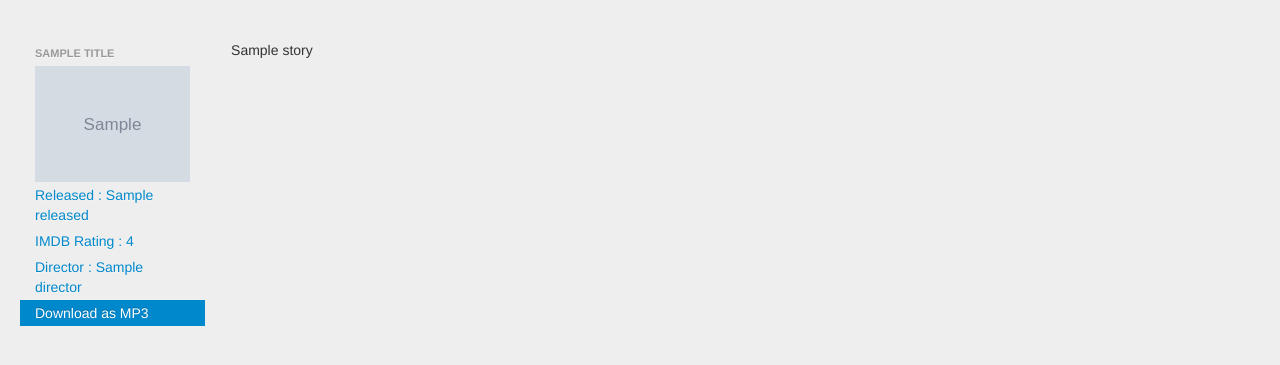
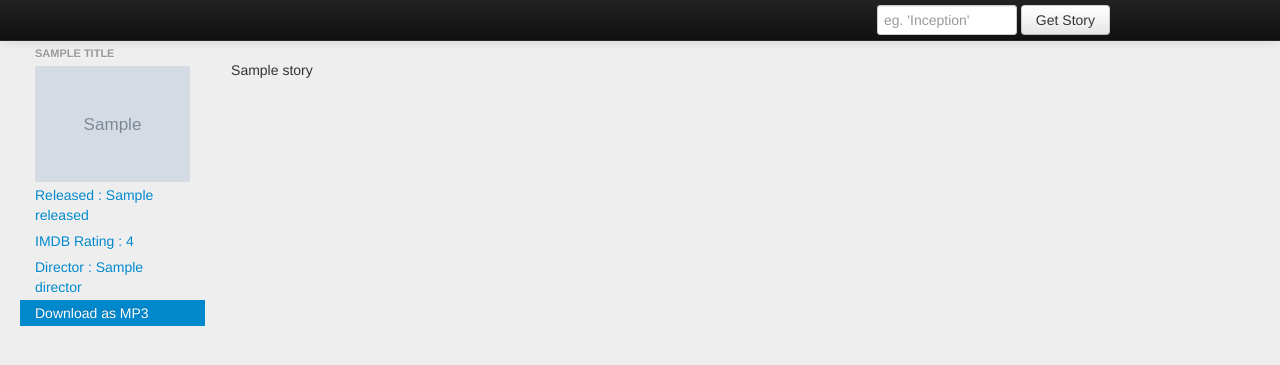
Before and after one commit to meadhikari/wiki-movie-plot, a Python web app: template template/story.html in a window 1280 px wide. Shown: the top 365 px of the page. Run offline with Jinja, Linux system fonts and the light colour scheme; the template is opened without the code that fills it: most values are stand-ins (such as "Sample title", 1, 10 or a date in 2020); grey boxes marked "Sample" are stand-in pictures.

Commit message:
Search Box added to the story page

```diff
--- a/template/story.html
+++ b/template/story.html
@@ -47,6 +47,27 @@
 
 </head>
 <body>
+  <div class="navbar navbar-inverse navbar-fixed-top">
+      <div class="navbar-inner">
+        <div class="container">
+          <a class="btn btn-navbar" data-toggle="collapse" data-target=".nav-collapse">
+            <span class="icon-bar"></span>
+            <span class="icon-bar"></span>
+            <span class="icon-bar"></span>
+          </a>
+
+          <div class="nav-collapse collapse">
+
+            <form class="navbar-form pull-right" method="post"action="">
+              <input class="span2" type="text" name="movie_name" placeholder="eg. 'Inception'">
+
+              <button type="submit" class="btn">Get Story</button>
+            </form>
+          </div><!--/.nav-collapse -->
+        </div>
+      </div>
+    </div>
+
 	<div class="container-fluid">
   <div class="row-fluid">
     <div class="span2">
@@ -63,6 +84,7 @@
     </div>
     <div class="span10">
 	<p>
+    <br>
 	{{story | safe}}
 	</p>
     </div>
```
Also changed, not shown: backend.py (line endings or trailing spaces).
